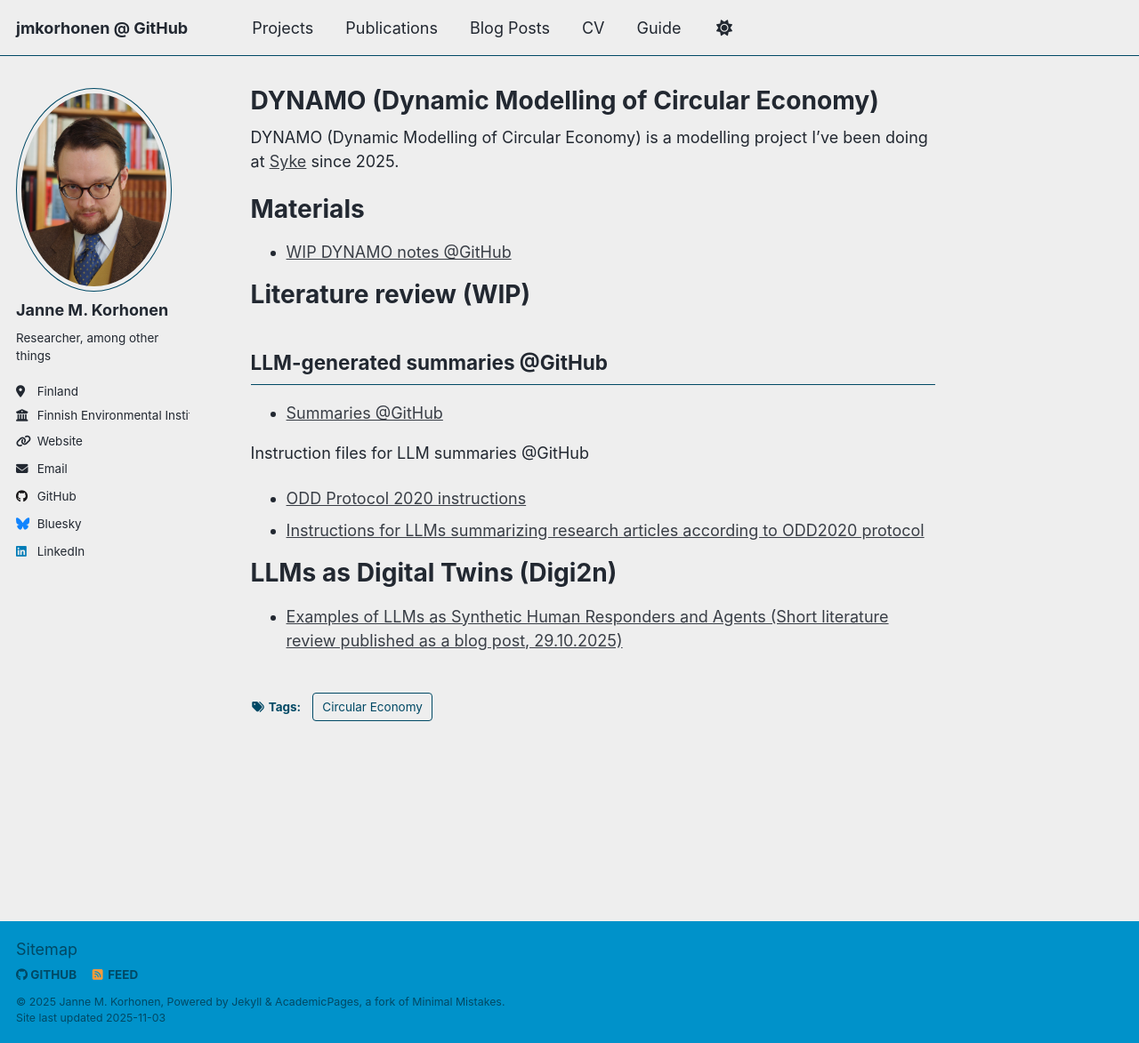
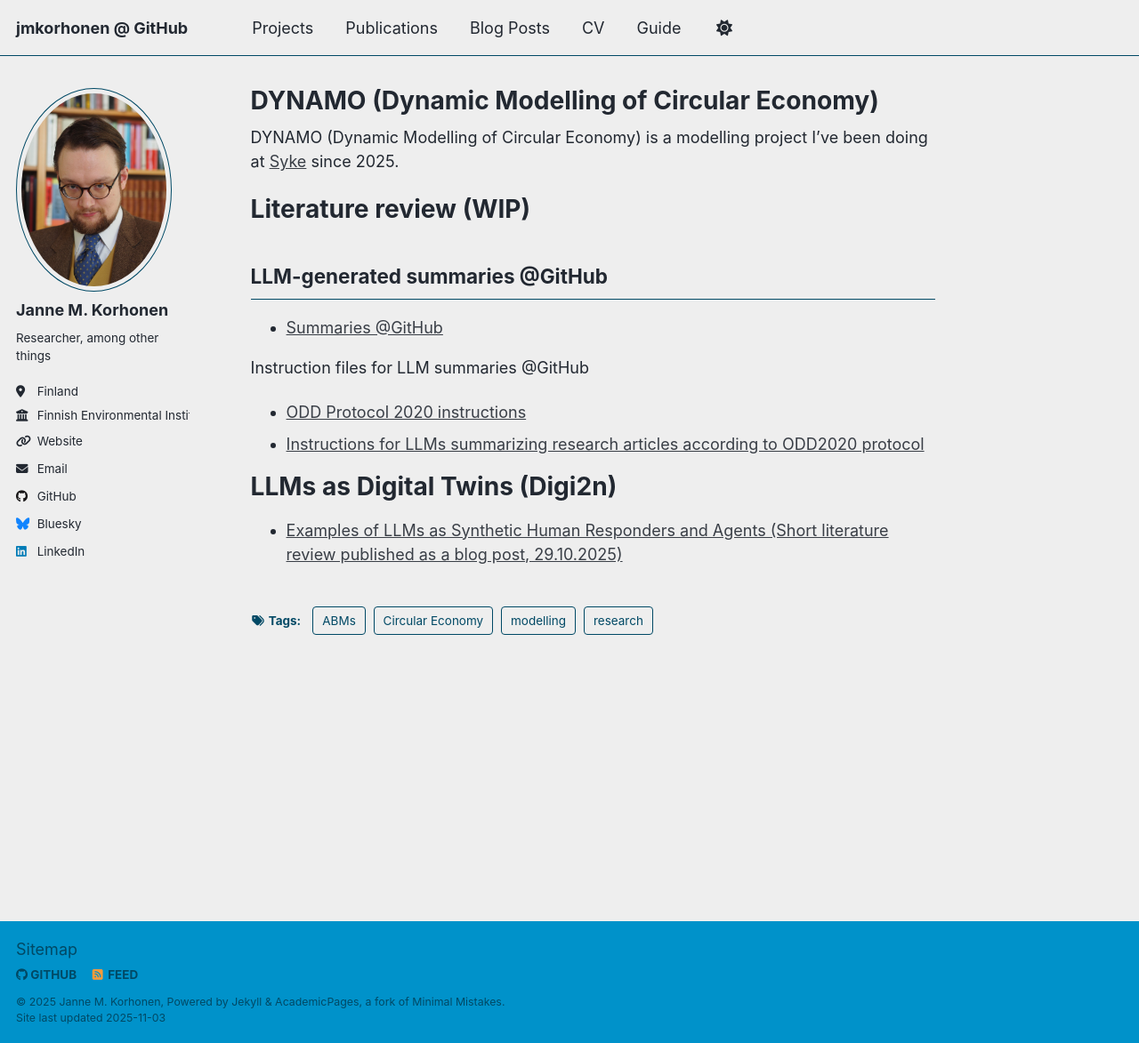
Before and after one commit to jmkorhonen/jmkorhonen.github.io, a Jekyll site: the page built from _pages/projects/DYNAMO.md, in a window 1280 px wide and 1173 px high. Shown: the whole window at 89% size. Built offline with Jekyll 4.4.1, drawn with Linux system fonts in a browser that asks for light colours; a script that is not in the unit is left out.

Commit message:
Update DYNAMO.md

```diff
--- a/_pages/projects/DYNAMO.md
+++ b/_pages/projects/DYNAMO.md
@@ -5,24 +5,23 @@ excerpt: "Short description of DYNAMO modelling project at Syke (2025-2028)"
 collection: projects
 tags:
 - Circular Economy
+- research
+- modelling
+- ABMs
 ---
 
 DYNAMO (Dynamic Modelling of Circular Economy) is a modelling project I've been doing at [Syke](https://www.syke.fi/en) since 2025.
-
-# Materials
-
-- [WIP DYNAMO notes @GitHub](https://github.com/jmkorhonen/jmkorhonen.github.io/tree/6185d1301abddfcaf6273f56b394d7b35e882ba8/_projects/2025/DYNAMO)
 
 # Literature review (WIP)
 
 ## LLM-generated summaries @GitHub
 
-- [Summaries @GitHub](https://github.com/jmkorhonen/jmkorhonen.github.io/blob/6185d1301abddfcaf6273f56b394d7b35e882ba8/_projects/2025/DYNAMO/DYNAMO-literature-review-LLM-summaries-2025-11-03.md)
+- [Summaries @GitHub](https://jmkorhonen.github.io/projects/DYNAMO/DYNAMO-literature-review-LLM-summaries-2025-11-03/)
 
 Instruction files for LLM summaries @GitHub
 
 - [ODD Protocol 2020 instructions](https://github.com/jmkorhonen/jmkorhonen.github.io/blob/379fae220144a39d3ec9dabca2eebc707432bbda/_projects/2025/DYNAMO/ODD_Protocol_2020_2025-09-11.md)
-- [Instructions for LLMs summarizing research articles according to ODD2020 protocol](https://github.com/jmkorhonen/jmkorhonen.github.io/blob/1883142687b72f7e61b62541586be05ed7bd962c/_projects/2025/DYNAMO/DYNAMO-literature-review-LLM-summarizing-instructions-2025-09-17.md)
+- [Instructions for LLMs summarizing research articles according to ODD2020 protocol](https://jmkorhonen.github.io/projects/DYNAMO/DYNAMO-literature-review-LLM-summarizing-instructions-2025-09-17/)
 
 # LLMs as Digital Twins (Digi2n)
 
```
